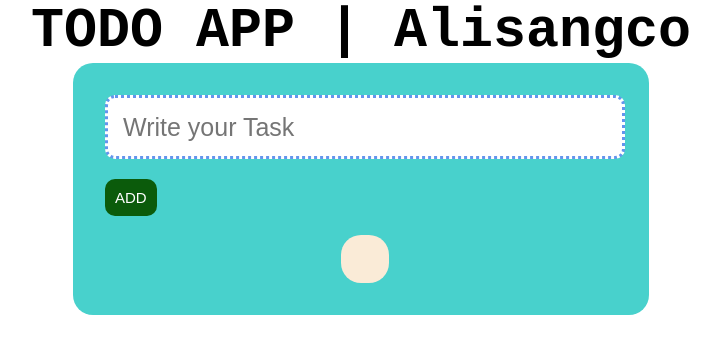
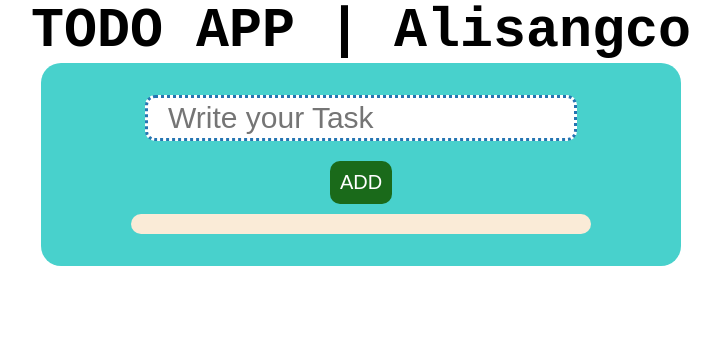
Before and after one commit to carlhari/TodoApp-PHP-Array, a PHP site: page / in a window 1280 px wide. Shown: the top 354 px of the page, without its empty margins (279-999 px from the left). Run offline with PHP 8.4, Linux system fonts and the light colour scheme.

Commit message:
updated UI

```diff
--- a/index.php
+++ b/index.php
@@ -20,9 +20,10 @@
                 <input type="text" class="task" name="task" placeholder="Write your Task" required>
             </div>
 
-            <input type="submit" name="add" value="ADD" class="btns" id="add">
+            <input type="submit" name="add" value="ADD" class="btn-add" id="add">
 
         </form>
+
         <div class="add-box">
             <?php include 'main.php'?>
         </div>
--- a/main.php
+++ b/main.php
@@ -6,8 +6,8 @@
     function printForm($value, $index){
         echo "<form class=\"added-task\" method=\"POST\">
                     <input type=\"hidden\" name=\"newtask\"  value=\"$value\">
-                    <input type=\"text\" value=\"$index: $value\" disabled>
-                    <input type=\"submit\" name=\"delete\" value=\"DELETE\" class=\"btns\">
+                    <input type=\"text\" class=\"newtask\" value=\"$index: $value\" disabled>
+                    <input type=\"submit\" name=\"delete\" value=\"DELETE\" class=\"btn-delete\">
               </form>";
     }
 
--- a/style.css
+++ b/style.css
@@ -23,7 +23,7 @@ body, html{
     display:flex;
     align-items: center;
     justify-content: center;
-    width: 45%;
+    width: 50%;
     margin: auto;
     background:mediumturquoise;
     padding: 2rem;
@@ -31,56 +31,73 @@ body, html{
     flex-direction: column;
 
 }
-
-form{
-    display: flex;
-    align-items: center;
-    gap:20px
+input{
+    outline: none;
 }
 
-input[type=text]{
-    border: dotted cornflowerblue;
-    padding: 15px;
-    height: 8vh;
-    width: 65vh;
-    font-size: 25px;
-    outline:none;
+.btn-box{
+    display:flex;
+    gap:20px;
+    justify-content: center;
+    width: 80%;
+
+}
+.task{
+    width:100%;
+    height:5vh;
     border-radius: 10px;
+    border: dotted rgb(38, 117, 178);
+    font-size: 30px;
+    padding: 20px;
 }
 
-form input[type=submit]{
+.btn-add{
     border:none;
-    padding: 10px;
-    font-size:15px;
-    border-radius: 10px;
+    border-radius:10px;
+    font-size:20px;
+    padding:10px;
+    background-color: rgb(26, 106, 26);
     color:white;
-    background-color: rgb(11, 91, 11);
-}
-
-
-
-.task-box input[type=text]{
-    background-color: white;
-}
-
-
-
-.added-task input[type="text"]{
-    background: white;
-    font-weight: 700;
-    color:black;
-    margin-top:10px;
-    width:auto;
-}
-
-.added-task input[type="submit"]{
-    color:white;
-    background-color: rgb(141, 28, 28);
 }
 
 .add-box{
-    padding: 1.5rem;
+    margin-top:10px;
+    width:80%;
+    padding:10px;
     background-color: antiquewhite;
-    margin-top: 1.2rem;
-    border-radius: 20px;
+    border-radius: 15px;
 }
+
+.added-task{
+    display:flex;
+
+    justify-content: center;
+    margin-top:10px;
+    width: 100%;
+    flex-wrap: wrap;
+    gap:20px;
+}
+
+.newtask{
+    display:flex;
+    width:60%;
+    height: 5vh;
+    padding:18px;
+    padding-left:10px;
+    border: dotted rgb(38, 117, 178);
+    border-radius: 10px;
+    background-color: white;
+    font-size:25px;
+    font-weight:750;
+    text-transform: uppercase;
+    color:black
+}
+
+.btn-delete{
+    border:none;
+    border-radius:10px;
+    font-size:20px;
+    padding:6px;
+    background-color: rgb(143, 22, 22);
+    color:white;
+}
```
